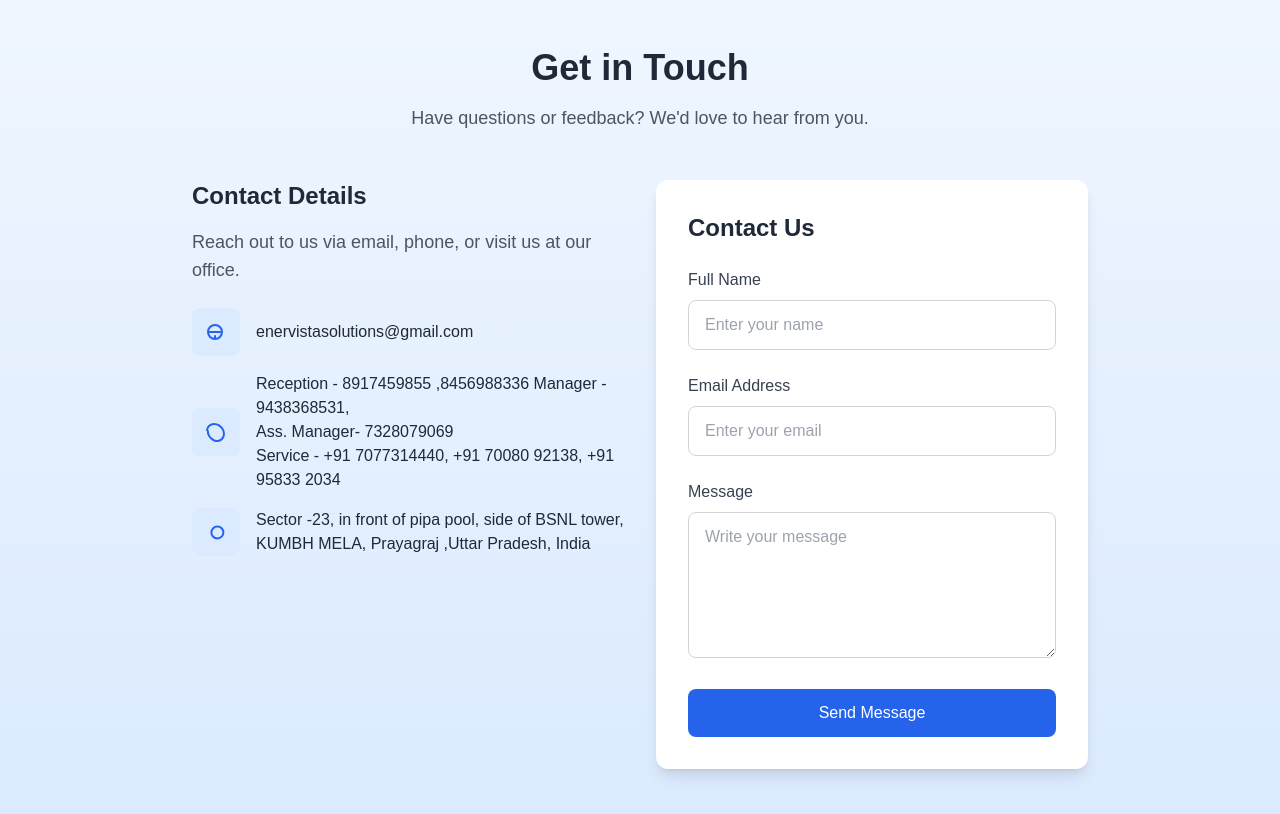
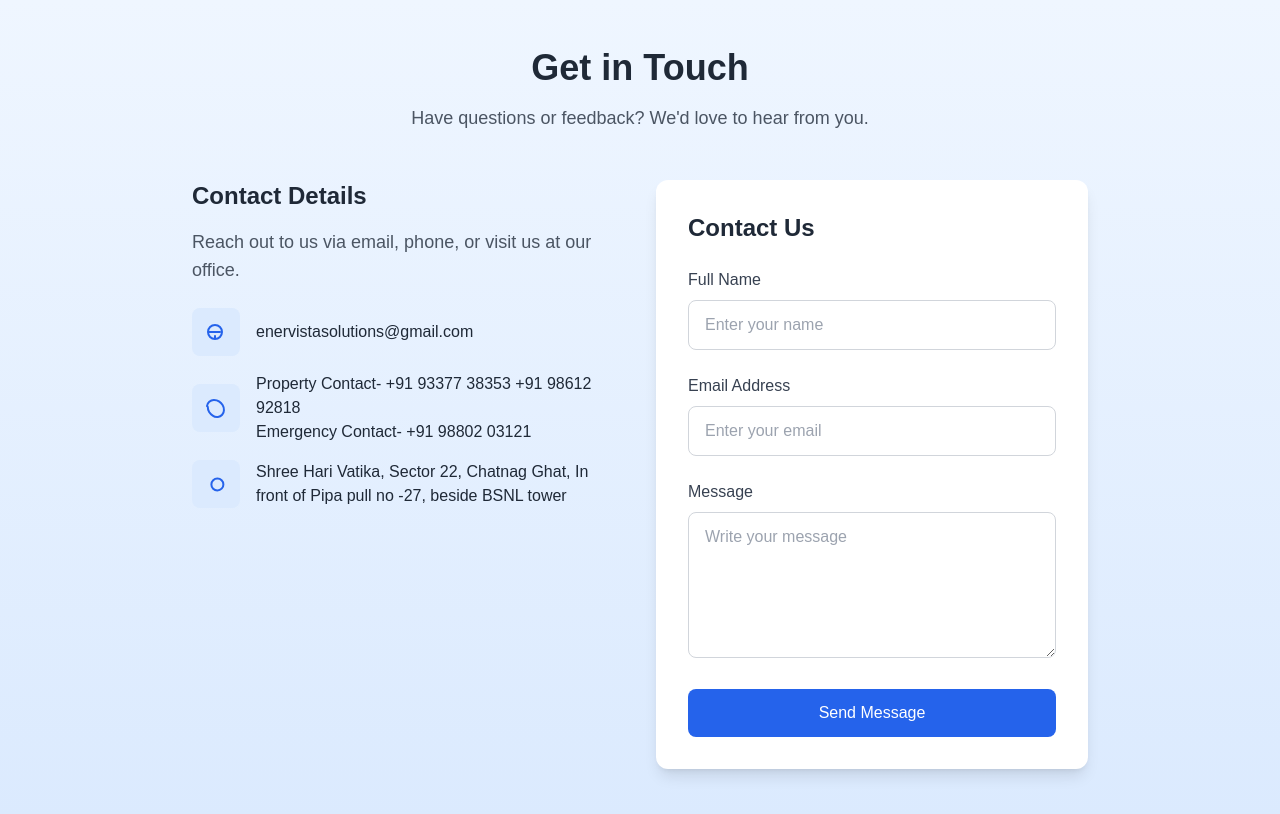
Before and after one commit to Chandan784/ShreeHariVatika, a Next.js app: page /pages/contact in a window 1280 px wide. Shown: the top 814 px of the page. Built offline with nearby package versions, Linux system fonts and the light colour scheme.

Commit message:
adress change

```diff
--- a/src/app/pages/contact/page.js
+++ b/src/app/pages/contact/page.js
@@ -88,9 +88,8 @@ const ContactPage = () => {
                   </svg>
                 </div>
                 <p className="text-gray-800 font-medium">
-                  Reception - 8917459855 ,8456988336 Manager - 9438368531,{" "}
-                  <br /> Ass. Manager- 7328079069 <br />
-                  Service - +91 7077314440, +91 70080 92138, +91 95833 2034
+                  Property Contact- +91 93377 38353 +91 98612 92818 <br />
+                  Emergency Contact- +91 98802 03121
                 </p>
               </div>
 
@@ -113,8 +112,8 @@ const ContactPage = () => {
                   </svg>
                 </div>
                 <p className="text-gray-800 font-medium">
-                  Sector -23, in front of pipa pool, side of BSNL tower, KUMBH
-                  MELA, Prayagraj ,Uttar Pradesh, India
+                  Shree Hari Vatika, Sector 22, Chatnag Ghat, In front of Pipa
+                  pull no -27, beside BSNL tower
                 </p>
               </div>
             </div>
```
